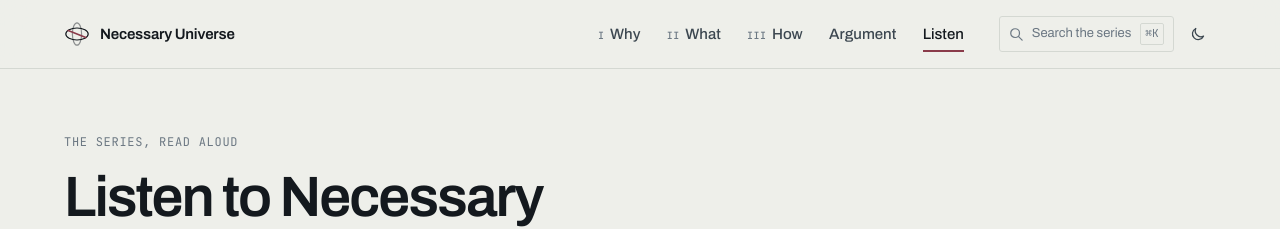
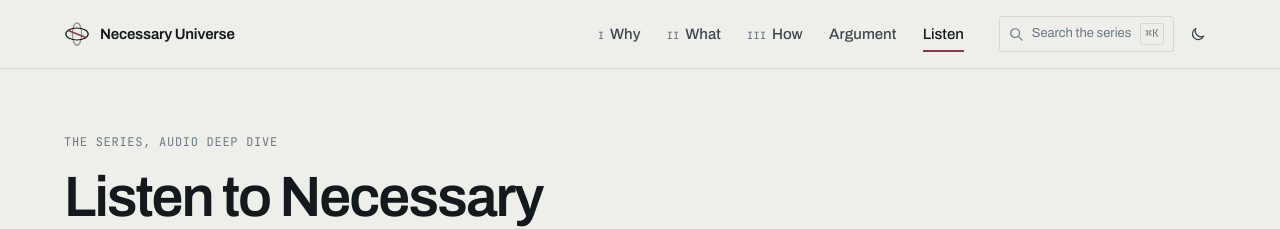
Before and after one commit to canon4d/necessaryuniverse, a Next.js app: page /podcasts in a window 1280 px wide. Shown: the top 229 px of the page. Built offline with nearby package versions, Linux system fonts and the light colour scheme.

Commit message:
Update page.tsx

```diff
--- a/app/podcasts/page.tsx
+++ b/app/podcasts/page.tsx
@@ -6,11 +6,11 @@ import PodcastPlayer from '@/components/PodcastPlayer'
 export const metadata: Metadata = {
   title: 'Listen',
   description:
-    'The three papers of the Necessary Universe series, read aloud as podcast episodes: Shape of Reality, The Klein Block, and Twisted Dynamics on the Klein Block.',
+    'The three papers of the Necessary Universe series, audio deep dive as podcast episodes: Shape of Reality, The Klein Block, and Twisted Dynamics on the Klein Block.',
   alternates: { canonical: '/podcasts' },
   openGraph: {
     title: `Listen — ${SITE.name}`,
-    description: 'The three papers of the Necessary Universe series, read aloud as podcast episodes.',
+    description: 'The three papers of the Necessary Universe series, audio deep dive as podcast episodes.',
     url: '/podcasts',
     type: 'website',
   },
@@ -41,7 +41,7 @@ export default function PodcastsPage() {
       />
 
       <header className="pp-head shell">
-        <p className="pp-head-kicker">The series, read aloud</p>
+        <p className="pp-head-kicker">The series, audio deep dive</p>
         <h1>Listen to Necessary Universe.</h1>
         <p>
           The same three documents, as three conversations — one per paper, in the order they were
```
